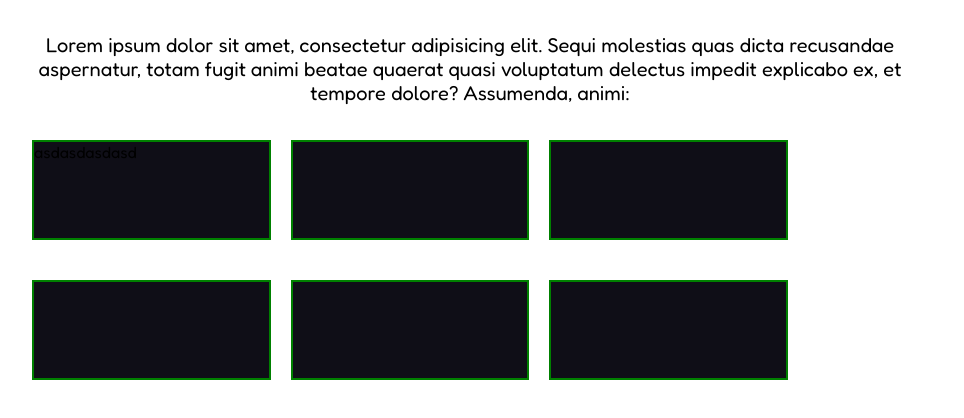
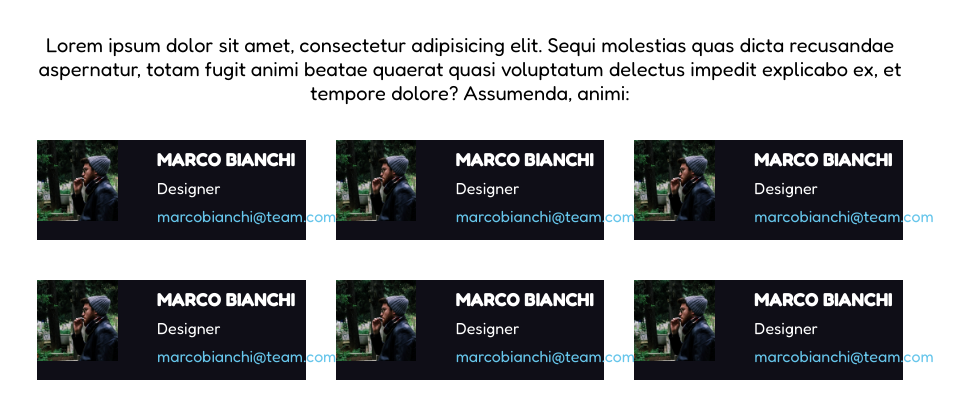
Before and after one commit to MicheleLafronza/html-css-float-cards, a plain HTML site: page index.html in a window 1280 px wide. Shown: the part 110-528 px from the top of the page, without its empty margins (170-1134 px from the left). Drawn offline with Linux system fonts and the light colour scheme.

Commit message:
layout fatto

```diff
--- a/css/style.css
+++ b/css/style.css
@@ -42,13 +42,32 @@ header > p {
 /* regole col */
 .col {
     background-color: rgba(15,14,23,255);
-    width: calc( (100% / 3) - 60px) ;
+    width: calc( (100% / 3) - 30px) ;
+    height: 100px;
     float: left;
-    margin: 0px 10px 40px 10px;
+    margin: 0px 15px 40px 15px;
     margin-bottom: 40px;
-    /* DEBUG */
-    min-height: 100px;
 
-    border: solid 2px green;
 
 }
+
+/* regole immagini */
+.avatar {
+    max-width: 30%;
+    max-height: 100%;
+    float: left;
+
+}
+
+/* regole interno riquadri */
+.infoppl {
+    color: white;
+    padding-left: 120px;
+}
+.mail {
+    color: rgba(103,198,235,255);
+}
+
+.name,.role,.mail {
+    padding-top: 8px;
+}
--- a/index.html
+++ b/index.html
@@ -23,12 +23,61 @@
         <main>
             <section>
                 <div class="clearfix">
-                    <div class="col">asdasdasdasd</div>
-                    <div class="col"></div>
-                    <div class="col"></div>
-                    <div class="col"></div>
-                    <div class="col"></div>
-                    <div class="col"></div>
+
+                    <div class="col">
+                            <img class="avatar" src="img/male1.png" alt="">
+                                <div class="infoppl">
+                                    <h3 class="name">MARCO BIANCHI</h3>
+                                    <div class="role">Designer</div>
+                                    <div class="mail">marcobianchi&commat;team.com</div>
+                                </div>
+                    </div>
+
+                    <div class="col">
+                        <img class="avatar" src="img/male1.png" alt="">
+                            <div class="infoppl">
+                                <h3 class="name">MARCO BIANCHI</h3>
+                                <div class="role">Designer</div>
+                                <div class="mail">marcobianchi&commat;team.com</div>
+                            </div>
+                    </div>
+
+                    <div class="col">
+                        <img class="avatar" src="img/male1.png" alt="">
+                            <div class="infoppl">
+                                <h3 class="name">MARCO BIANCHI</h3>
+                                <div class="role">Designer</div>
+                                <div class="mail">marcobianchi&commat;team.com</div>
+                            </div>
+                    </div>
+
+                    <div class="col">
+                        <img class="avatar" src="img/male1.png" alt="">
+                            <div class="infoppl">
+                                <h3 class="name">MARCO BIANCHI</h3>
+                                <div class="role">Designer</div>
+                                <div class="mail">marcobianchi&commat;team.com</div>
+                            </div>
+                    </div>
+
+                    <div class="col">
+                        <img class="avatar" src="img/male1.png" alt="">
+                            <div class="infoppl">
+                                <h3 class="name">MARCO BIANCHI</h3>
+                                <div class="role">Designer</div>
+                                <div class="mail">marcobianchi&commat;team.com</div>
+                            </div>
+                    </div>
+
+                    <div class="col">
+                        <img class="avatar" src="img/male1.png" alt="">
+                            <div class="infoppl">
+                                <h3 class="name">MARCO BIANCHI</h3>
+                                <div class="role">Designer</div>
+                                <div class="mail">marcobianchi&commat;team.com</div>
+                            </div>
+                    </div>
+
                 </div>
             </section>
         </main>
```
